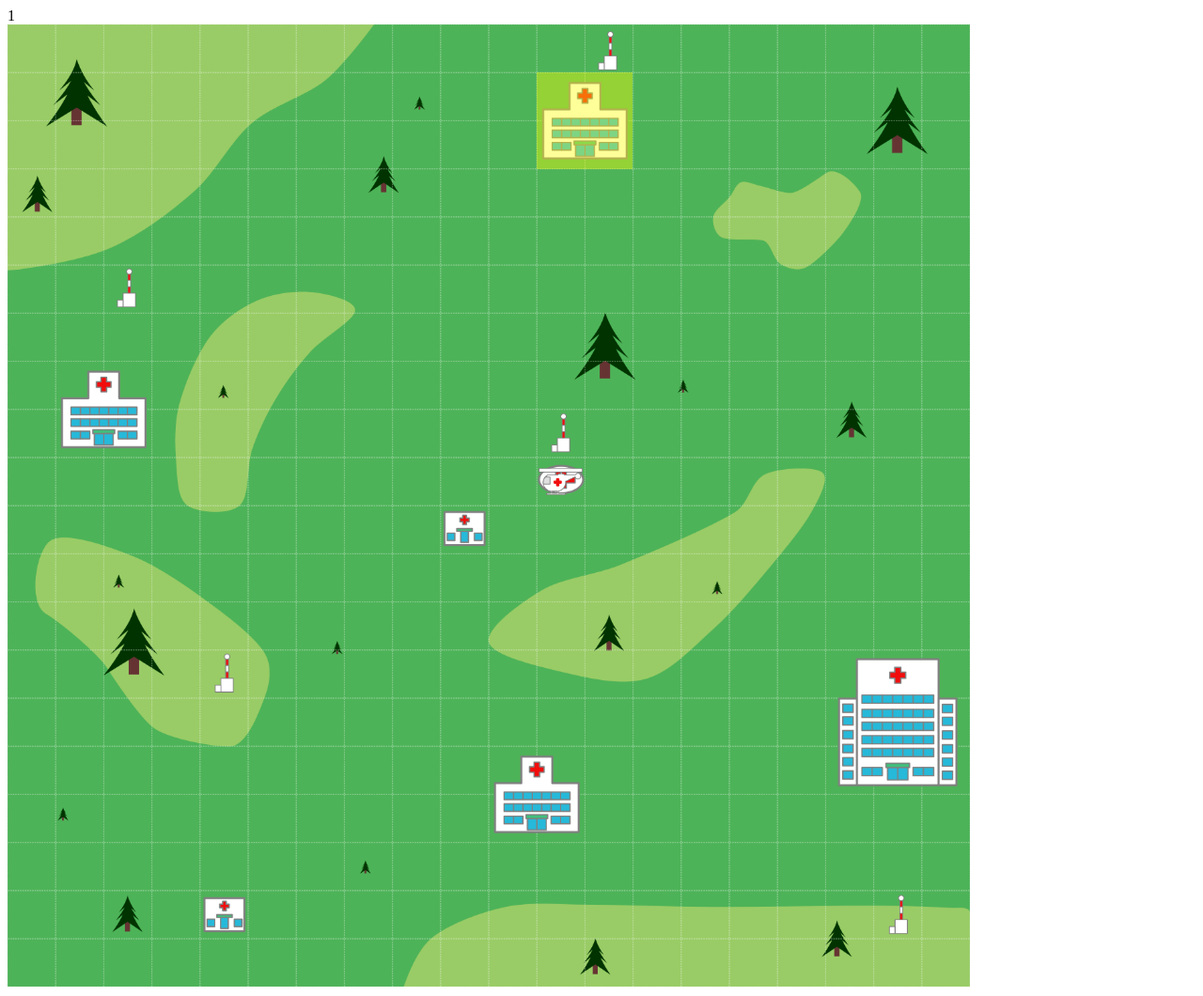
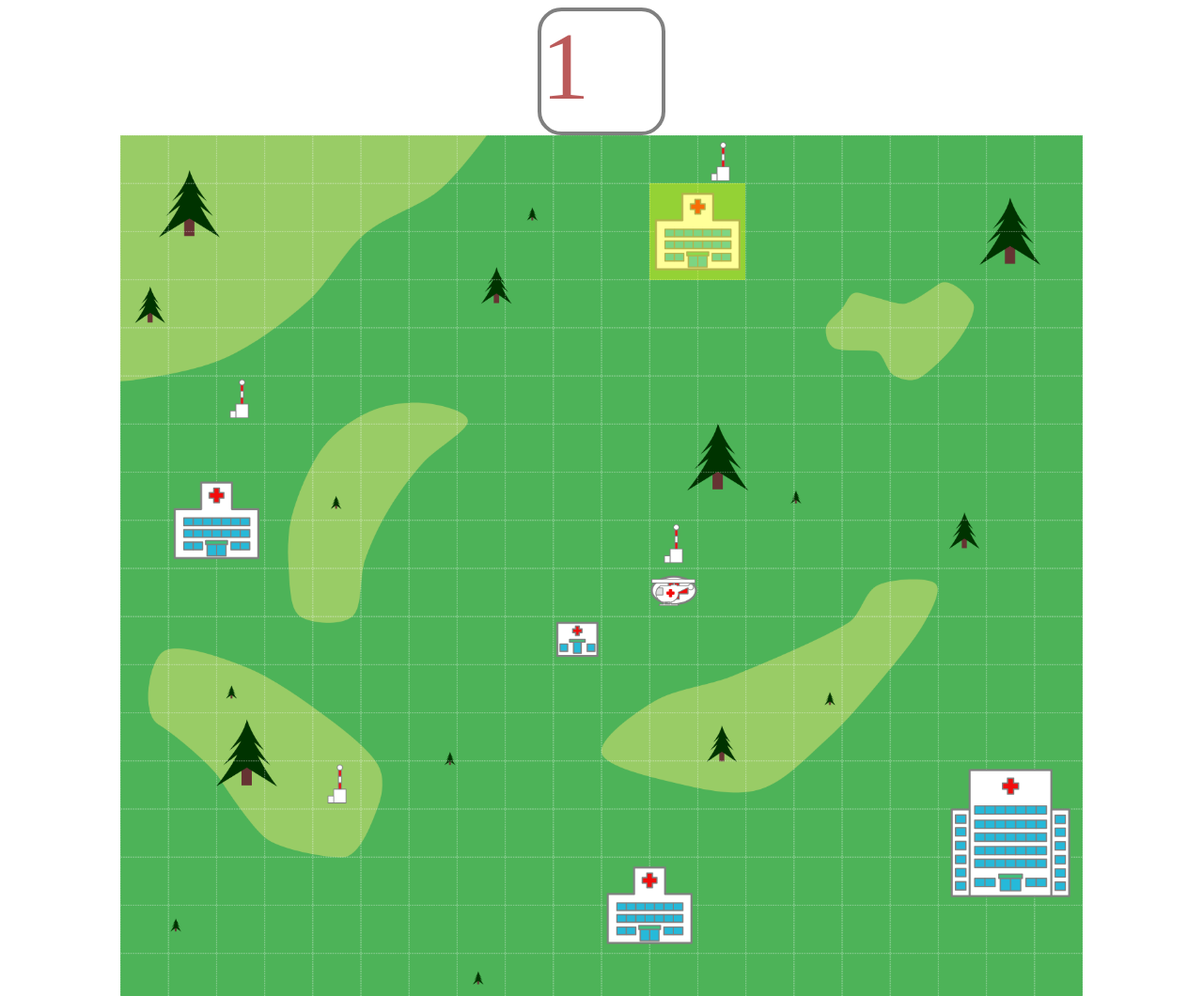
Before and after one commit to kennedymark680/pennStar4, a plain HTML site: page index.html in a window 1280 px wide. Shown: the top 1060 px of the page at 94% size. Drawn offline with Linux system fonts and the light colour scheme.

Commit message:
Styling the timer box

```diff
--- a/style.css
+++ b/style.css
@@ -1,3 +1,9 @@
+body {
+  display: flex;
+  flex-direction: column;
+  align-items: center;
+}
+
 .board {
   width: 80vw;
   display: grid;
@@ -20,9 +26,13 @@
   z-index: 2;
 }
 
-/* #y7x1,
-#y7x2,
-#y8x1,
-#y8x2 {
-  background-color: rgba(255, 255, 0, 0.507);
-} */
+.time {
+  height: 10vw;
+  width: 10vw;
+  font-size: 8vw;
+  color: rgb(187, 90, 90);
+  border: 4px solid grey;
+  border-radius: 2vw;
+  /* border-width: 2px solid;
+  border-color: grey; */
+}
```
